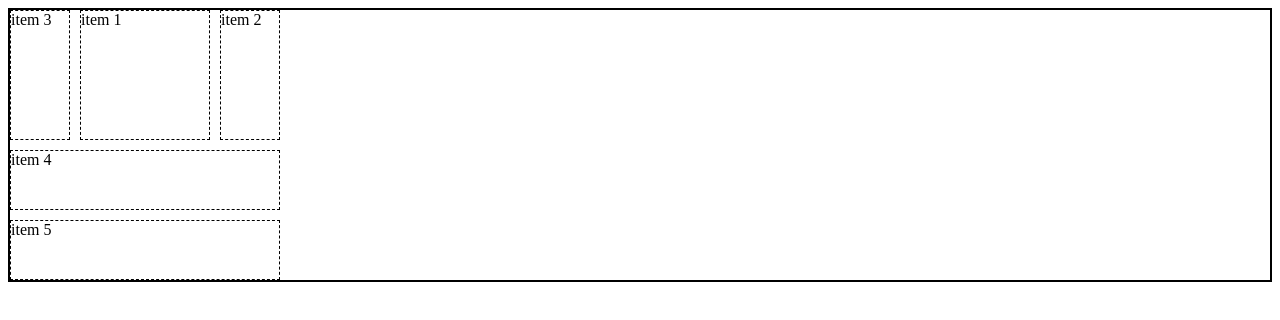
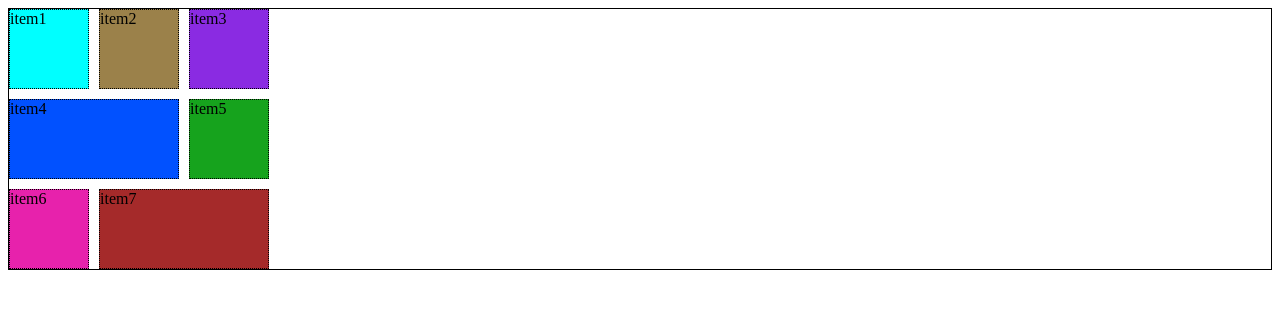
Before and after one commit to MISTRYUDITRAJESHKUMAR/cohort-class, a plain HTML site: page LECTURES/CSS-GRID/index.html in a window 1280 px wide. Drawn offline with Linux system fonts and the light colour scheme.

Commit message:
Add files via upload

```diff
--- a/LECTURES/CSS-GRID/index.html
+++ b/LECTURES/CSS-GRID/index.html
@@ -5,7 +5,7 @@
     <meta charset="UTF-8">
     <meta name="viewport" content="width=device-width, initial-scale=1.0">
     <title>Document</title>
-    <style>
+    <!-- <style>
         .parent {
             border: 2px solid;
             display: grid;
@@ -49,17 +49,136 @@
             grid-column-start: 1;
             grid-column-end: 2;
         }
+    </style> -->
+    <!--
+    <style>
+        .website {
+            border: 2px solid;
+            display: grid;
+            grid-template-areas:
+                'header header header'
+                'content content ads'
+                'content content ads'
+                'footer footer footer'
+            ;
+
+        }
+
+        .header {
+            grid-area: header;
+        }
+
+        .content{
+            grid-area: content;
+        }
+
+        .ads{
+            grid-area: ads;
+        }
+
+        .footer{
+            grid-area: footer;
+        }
+        .item {
+            border: 1px solid;
+            background-color: aqua;
+        }
+    </style> -->
+
+    <style>
+        .container {
+            display: grid;
+            border: 1px solid;
+            grid-template-rows: repeat(3, 80px);
+            grid-template-columns: repeat(3, 80px);
+            grid-gap: 10px;
+        }
+
+        .item {
+            border: 1px dotted;
+        }
+
+        .item1{
+
+          grid-row-start: 1;
+          grid-row-end: 2;
+          grid-column-start: 1;
+          grid-column-end: 2;
+          background-color: aqua;
+        }
+        .item2{
+          background-color: rgb(155, 129, 74);
+          grid-row-start: 1;
+          grid-row-end: 2;
+          grid-column-start: 2;
+          grid-column-end: 3;
+        }
+
+        .item3{
+            background-color: blueviolet;
+            grid-row-start: 1;
+            grid-row-end: 2;
+            grid-column-start: 3;
+            grid-column-end: 4;
+        }
+
+        .item4{
+            background-color: #0151ff;
+            grid-row-start: 2;
+            grid-row-end: 3;
+            grid-column-start: 1;
+            grid-column-end: 3;
+        }
+
+        .item5{
+            background-color: #16a31d;
+            grid-row-start: 2;
+            grid-row-end: 3;
+            grid-column-start: 3;
+            grid-column-end: 4;
+        }
+
+
+        .item6{
+            background-color: #e722ac;
+            grid-row-start: 3;
+            grid-row-end: 4;
+            grid-column-start: 1;
+            grid-column-end: 2;
+        }
+
+        .item7{
+            background-color: brown;
+            grid-row-start: 3;
+            grid-row-end: 4;
+            grid-column-start: 2;
+            grid-column-end : 4;
+        }
     </style>
-
 </head>
 
 <body>
-    <div class="parent">
+    <!-- <div class="parent">
         <div class="child item1">item 1</div>
         <div class="child item2">item 2</div>
         <div class="child item3">item 3</div>
         <div class="child item4">item 4</div>
         <div class="child item5">item 5</div>
+    </div> -->
+    <!-- <div class="website">
+        <div class="header item">header</div>
+        <div class="content item">content</div>
+        <div class="ads item">ads</div>
+        <div class="footer item">footer</div>
+    </div> -->
+    <div class="container">
+        <item class="item item1">item1</item>
+        <item class="item item2">item2</item>
+        <item class="item item3">item3</item>
+        <item class="item item4">item4</item>
+        <item class="item item5">item5 </item>
+        <item class="item item6">item6</item>
+        <item class="item item7">item7 </item>
     </div>
 </body>
 
```
Also changed, not shown: LECTURES/CSS-BASICS/INDEX.HTML (added, +75 -0 lines).
